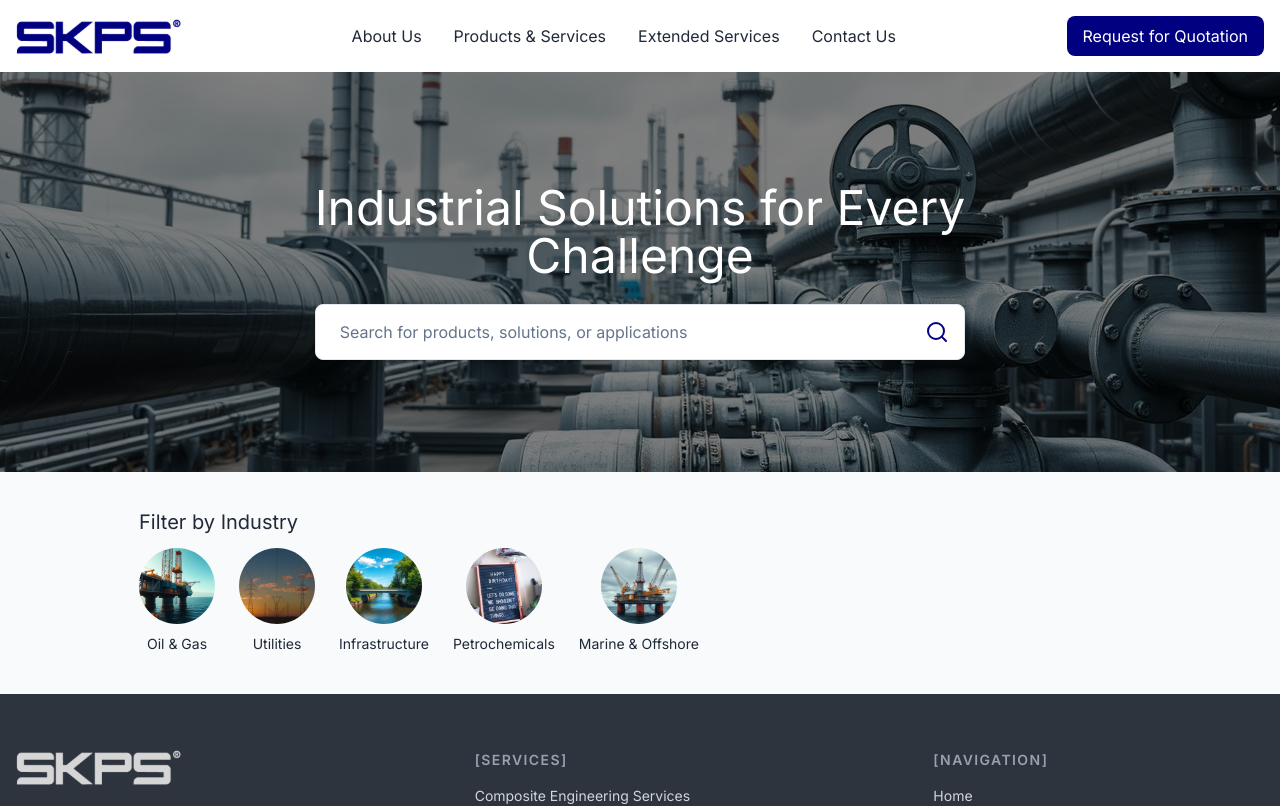
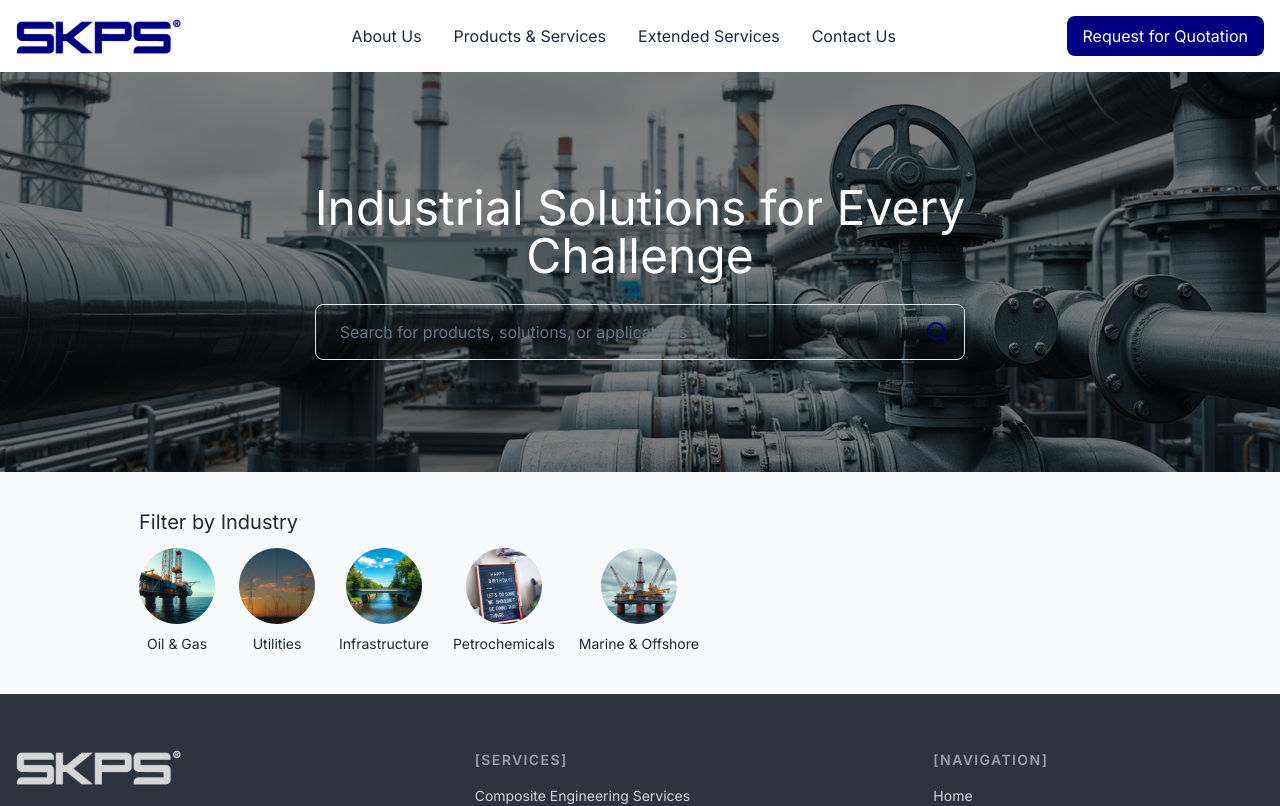
Before and after one commit to mohamed-elsayed-01/skps, a Next.js app: page /products in a window 1280 px wide. Shown: the top 806 px of the page. Built offline with nearby package versions, Linux system fonts and the light colour scheme.

Commit message:
solce images sizes

```diff
--- a/features/products/components/filter-by-industry.tsx
+++ b/features/products/components/filter-by-industry.tsx
@@ -5,7 +5,9 @@ const FilterByIndustry = () => {
 
     const RENDER_SECTORS = sectors.map((s) => (
         <div key={s.id} className="space-y-2.5 flex flex-col items-center">
-            <Image src={s.src} alt={s.title} width={76} height={76} />
+            <div className="min-w-[76px] min-h-[76px] relative">
+                <Image src={s.src} alt={s.title} fill className="object-cover" />
+            </div>
             <span className="block text-sm font-normal leading-5">
                 {s.title}
             </span>
--- a/features/products/components/search.tsx
+++ b/features/products/components/search.tsx
@@ -5,9 +5,9 @@ import { Input } from "@/components/ui/input";
 const Search = () => {
     return (
         <div className="space-y-6">
-            <h1 className="text-[#FFF] text-5xl font-normal leading-12 text-center">Industrial Solutions for Every <br /> Challenge</h1>
+            <h1 className="text-white text-5xl font-normal leading-12 text-center">Industrial Solutions for Every <br /> Challenge</h1>
             <div className="max-w-[672px] h-auto relative">
-                <Input className="w-full h-[56px] bg-[#FFF] placeholder:text-base pl-6" placeholder="Search for products, solutions, or applications" />
+                <Input aria-label="Search for products, solutions, or applications" className="w-full h-[56px] bg-whtext-white placeholder:text-base pl-6" placeholder="Search for products, solutions, or applications" />
                 <SearchScope className='absolute top-1/2 -translate-y-1/2 right-4 text-accent z-2 size-6' />
             </div>
         </div>
```
Also changed, not shown: .coderabbit.yaml.
